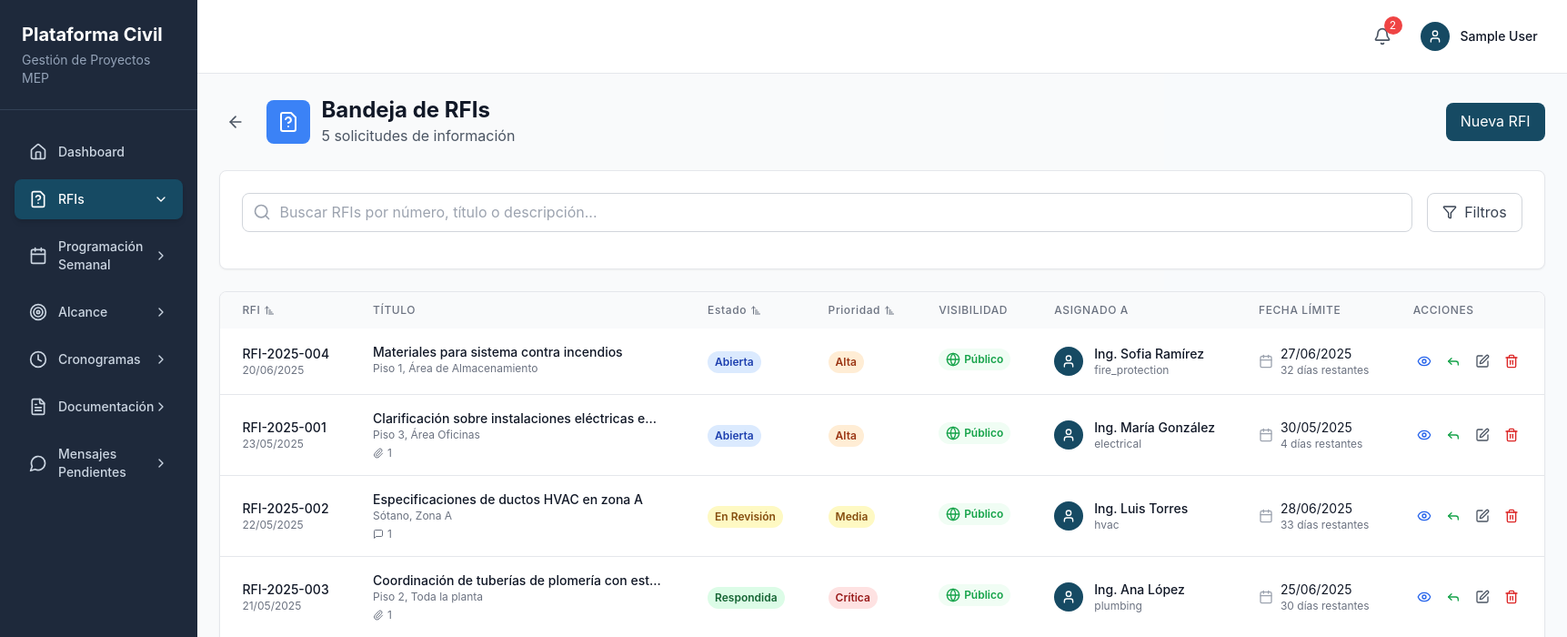
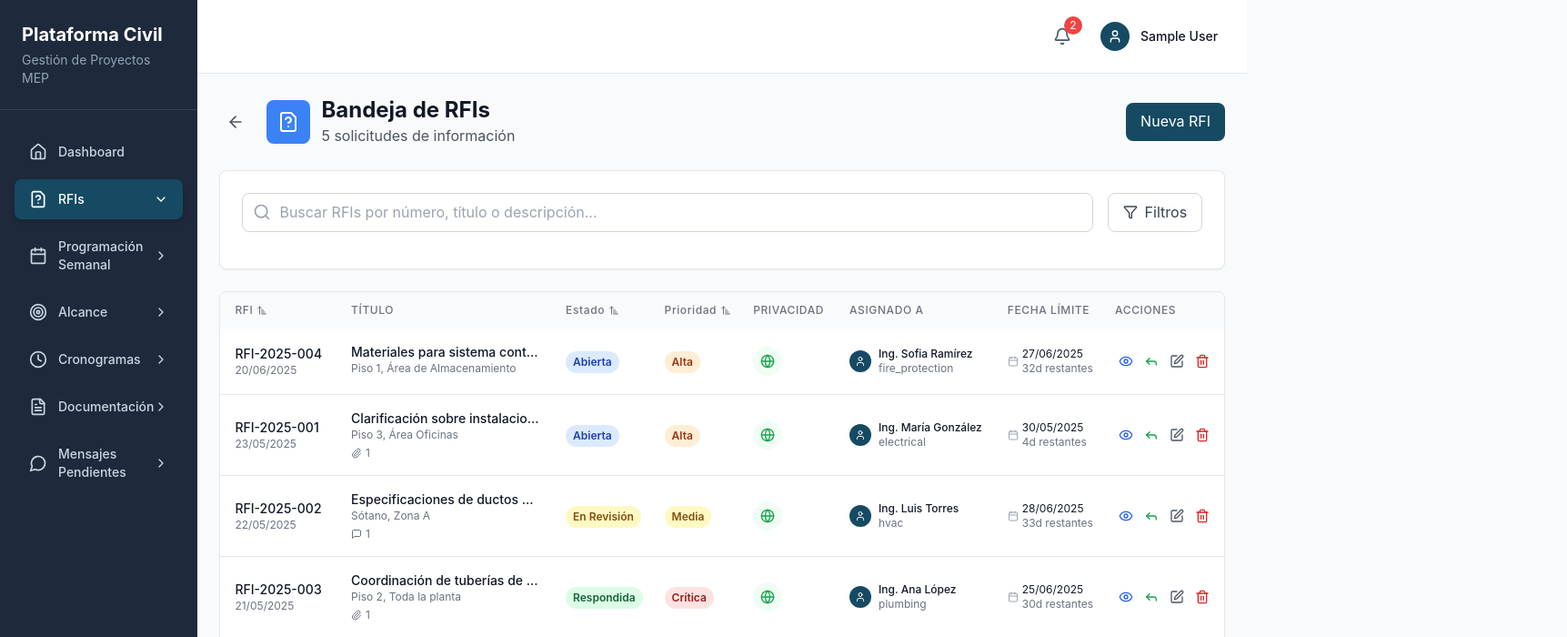
Before and after one commit to stxfxno/platform-ing-civil, a React (Vite) app: page /rfis/bandeja in a window 1280 px wide. Shown: the top 700 px of the page at 91% size, 1723 px wide, since content can reach past the window. Built offline with nearby package versions, Linux system fonts and the light colour scheme; sample sign-in values are in the browser's storage.

Commit message:
fix: Update Sidebar and RFI components for improved UI and accessibility; adjust table column widths and labels for better readability

```diff
--- a/src/components/common/Sidebar.tsx
+++ b/src/components/common/Sidebar.tsx
@@ -61,10 +61,7 @@ const Sidebar: React.FC = () => {
                     flex items-center px-4 py-3 rounded-lg transition-all duration-200
                     ${active
                                             ? 'bg-primary-600 text-white shadow-md'
-                                            : 'text-slate-300 hover:bg-slate-700 hover:text-white'
-                                        }
-                  `}
-                                >
+                                            : 'text-slate-300 hover:bg-slate-700 hover:text-white'}`}>
                                     <Icon className="w-5 h-5 mr-3 flex-shrink-0" />
                                     <span className="flex-1 text-sm font-medium">{item.label}</span>
                                     {item.hasSubmenu && (
--- a/src/pages/rfis/RFIInbox.tsx
+++ b/src/pages/rfis/RFIInbox.tsx
@@ -650,43 +650,42 @@ const RFIInbox: React.FC = () => {
                 )}
             </div>
 
-            {/* RFIs Table */}
             <div className="bg-white rounded-lg shadow-sm border border-gray-200 overflow-hidden">
                 <div className="overflow-x-auto">
                     <table className="w-full">
                         <thead className="bg-gray-50">
                             <tr>
-                                <th className="px-6 py-3 text-left text-xs font-medium text-gray-500 uppercase tracking-wider">
+                                <th className="px-4 py-3 text-left text-xs font-medium text-gray-500 uppercase tracking-wider w-32">
                                     <button onClick={() => handleSort('rfiNumber')} className="flex items-center space-x-1">
                                         <span>RFI</span>
                                         <SortAsc className="w-3 h-3" />
                                     </button>
                                 </th>
-                                <th className="px-6 py-3 text-left text-xs font-medium text-gray-500 uppercase tracking-wider">
+                                <th className="px-4 py-3 text-left text-xs font-medium text-gray-500 uppercase tracking-wider">
                                     Título
                                 </th>
-                                <th className="px-6 py-3 text-left text-xs font-medium text-gray-500 uppercase tracking-wider">
+                                <th className="px-3 py-3 text-left text-xs font-medium text-gray-500 uppercase tracking-wider w-24">
                                     <button onClick={() => handleSort('status')} className="flex items-center space-x-1">
                                         <span>Estado</span>
                                         <SortAsc className="w-3 h-3" />
                                     </button>
                                 </th>
-                                <th className="px-6 py-3 text-left text-xs font-medium text-gray-500 uppercase tracking-wider">
+                                <th className="px-3 py-3 text-left text-xs font-medium text-gray-500 uppercase tracking-wider w-24">
                                     <button onClick={() => handleSort('priority')} className="flex items-center space-x-1">
                                         <span>Prioridad</span>
                                         <SortAsc className="w-3 h-3" />
                                     </button>
                                 </th>
-                                <th className="px-6 py-3 text-left text-xs font-medium text-gray-500 uppercase tracking-wider">
-                                    Visibilidad
+                                <th className="px-3 py-3 text-left text-xs font-medium text-gray-500 uppercase tracking-wider w-20">
+                                    Privacidad
                                 </th>
-                                <th className="px-6 py-3 text-left text-xs font-medium text-gray-500 uppercase tracking-wider">
+                                <th className="px-4 py-3 text-left text-xs font-medium text-gray-500 uppercase tracking-wider w-40">
                                     Asignado a
                                 </th>
-                                <th className="px-6 py-3 text-left text-xs font-medium text-gray-500 uppercase tracking-wider">
+                                <th className="px-3 py-3 text-left text-xs font-medium text-gray-500 uppercase tracking-wider w-32">
                                     Fecha límite
                                 </th>
-                                <th className="px-6 py-3 text-left text-xs font-medium text-gray-500 uppercase tracking-wider">
+                                <th className="px-3 py-3 text-left text-xs font-medium text-gray-500 uppercase tracking-wider w-28">
                                     Acciones
                                 </th>
                             </tr>
@@ -700,19 +699,22 @@ const RFIInbox: React.FC = () => {
 
                                 return (
                                     <tr key={rfi.id} className="hover:bg-gray-50">
-                                        <td className="px-6 py-4 whitespace-nowrap">
+                                        <td className="px-4 py-4 whitespace-nowrap w-32">
                                             <div className="flex items-center">
-
                                                 <div>
                                                     <div className="text-sm font-medium text-gray-900">{rfi.rfiNumber}</div>
                                                     <div className="text-xs text-gray-500">{formatDate(rfi.createdAt)}</div>
                                                 </div>
                                             </div>
                                         </td>
-                                        <td className="px-6 py-4">
-                                            <div className="max-w-xs">
-                                                <div className="text-sm font-medium text-gray-900 truncate">{rfi.title}</div>
-                                                <div className="text-xs text-gray-500 truncate">{rfi.location}</div>
+                                        <td className="px-4 py-4">
+                                            <div className="max-w-52">
+                                                <div className="text-sm font-medium text-gray-900 truncate" title={rfi.title}>
+                                                    {rfi.title}
+                                                </div>
+                                                <div className="text-xs text-gray-500 truncate" title={rfi.location}>
+                                                    {rfi.location}
+                                                </div>
                                                 <div className="flex items-center space-x-2 mt-1">
                                                     {rfi.attachments && rfi.attachments.length > 0 && (
                                                         <div className="flex items-center text-xs text-gray-500">
@@ -729,60 +731,59 @@ const RFIInbox: React.FC = () => {
                                                 </div>
                                             </div>
                                         </td>
-                                        <td className="px-6 py-4 whitespace-nowrap">
+                                        <td className="px-3 py-4 whitespace-nowrap w-24">
                                             <span className={`inline-flex px-2 py-1 text-xs font-semibold rounded-full ${statusConfig[rfi.status as keyof typeof statusConfig]?.color || 'bg-gray-100 text-gray-800'}`}>
                                                 {statusConfig[rfi.status as keyof typeof statusConfig]?.label || rfi.status}
                                             </span>
                                         </td>
-                                        <td className="px-6 py-4 whitespace-nowrap">
+                                        <td className="px-3 py-4 whitespace-nowrap w-24">
                                             <span className={`inline-flex px-2 py-1 text-xs font-semibold rounded-full ${priorityConfig[rfi.priority as keyof typeof priorityConfig]?.color || 'bg-gray-100 text-gray-800'}`}>
                                                 {priorityConfig[rfi.priority as keyof typeof priorityConfig]?.label || rfi.priority}
                                             </span>
                                         </td>
-                                        <td className="px-6 py-4 whitespace-nowrap">
-                                            <div className={`inline-flex items-center space-x-1 px-2 py-1 text-xs font-semibold rounded-full ${getPrivacyColor(privacy)}`}>
+                                        <td className="px-3 py-4 whitespace-nowrap w-20">
+                                            <div className={`inline-flex items-center justify-center w-8 h-8 rounded-full ${getPrivacyColor(privacy)}`} title={privacy === 'privado' ? 'Privado' : 'Público'}>
                                                 {getPrivacyIcon(privacy)}
-                                                <span>{privacy === 'privado' ? 'Privado' : 'Público'}</span>
                                             </div>
                                         </td>
-                                        <td className="px-6 py-4 whitespace-nowrap">
+                                        <td className="px-4 py-4 whitespace-nowrap w-40">
                                             <div className="flex items-center">
-                                                <div className="w-8 h-8 bg-primary-600 rounded-full flex items-center justify-center">
-                                                    <User className="w-4 h-4 text-white" />
+                                                <div className="w-6 h-6 bg-primary-600 rounded-full flex items-center justify-center flex-shrink-0">
+                                                    <User className="w-3 h-3 text-white" />
                                                 </div>
-                                                <div className="ml-3">
-                                                    <div className="text-sm font-medium text-gray-900">
+                                                <div className="ml-2 max-w-44">
+                                                    <div className="text-xs font-medium text-gray-900 truncate" title={getUserName(rfi.assignedTo)}>
                                                         {getUserName(rfi.assignedTo)}
                                                     </div>
-                                                    <div className="text-xs text-gray-500">
+                                                    <div className="text-xs text-gray-500 truncate" title={MEP_DISCIPLINES[rfi.discipline as keyof typeof MEP_DISCIPLINES]?.label || rfi.discipline}>
                                                         {MEP_DISCIPLINES[rfi.discipline as keyof typeof MEP_DISCIPLINES]?.label || rfi.discipline}
                                                     </div>
                                                 </div>
                                             </div>
                                         </td>
-                                        <td className="px-6 py-4 whitespace-nowrap">
+                                        <td className="px-3 py-4 whitespace-nowrap w-32">
                                             {rfi.dueDate ? (
                                                 <div className="flex items-center">
-                                                    <Calendar className={`w-4 h-4 mr-2 ${isOverdue ? 'text-red-500' : isDueSoon ? 'text-yellow-500' : 'text-gray-400'}`} />
-                                                    <div>
-                                                        <div className={`text-sm ${isOverdue ? 'text-red-600 font-medium' : isDueSoon ? 'text-yellow-600 font-medium' : 'text-gray-900'}`}>
+                                                    <Calendar className={`w-3 h-3 mr-1 flex-shrink-0 ${isOverdue ? 'text-red-500' : isDueSoon ? 'text-yellow-500' : 'text-gray-400'}`} />
+                                                    <div className="min-w-0">
+                                                        <div className={`text-xs ${isOverdue ? 'text-red-600 font-medium' : isDueSoon ? 'text-yellow-600 font-medium' : 'text-gray-900'}`}>
                                                             {formatDate(rfi.dueDate)}
                                                         </div>
                                                         {daysUntilDue !== null && (
                                                             <div className={`text-xs ${isOverdue ? 'text-red-500' : isDueSoon ? 'text-yellow-500' : 'text-gray-500'}`}>
-                                                                {isOverdue ? `Vencida hace ${Math.abs(daysUntilDue)} días` :
+                                                                {isOverdue ? `Vencida hace ${Math.abs(daysUntilDue)}d` :
                                                                     daysUntilDue === 0 ? 'Vence hoy' :
-                                                                        `${daysUntilDue} días restantes`}
+                                                                        `${daysUntilDue}d restantes`}
                                                             </div>
                                                         )}
                                                     </div>
                                                 </div>
                                             ) : (
-                                                <span className="text-sm text-gray-500">Sin fecha límite</span>
+                                                <span className="text-xs text-gray-500">Sin fecha</span>
                                             )}
                                         </td>
-                                        <td className="px-6 py-4 whitespace-nowrap text-right text-sm font-medium">
-                                            <div className="flex items-center space-x-2">
+                                        <td className="px-3 py-4 whitespace-nowrap text-right text-sm font-medium w-28">
+                                            <div className="flex items-center justify-end space-x-1">
                                                 <button
                                                     onClick={() => handleViewRFI(rfi)}
                                                     className="text-blue-600 hover:text-blue-900 p-1 rounded transition-colors"
```
Also changed, not shown: src/pages/rfis/RFIHistory.tsx (+0 -7 lines).
